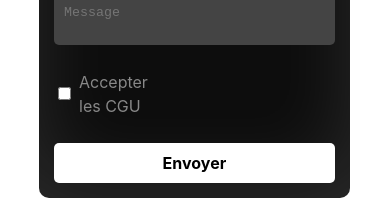
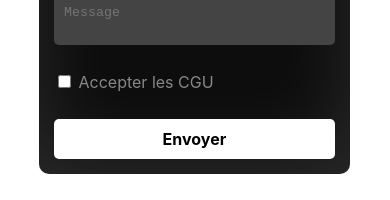
Before and after one commit to eliott-colin/portfolio-vite, a React (Vite) app: page / in a window 390 px wide. Shown: the part 1365-1565 px from the top of the page. Built offline with nearby package versions, Linux system fonts and the light colour scheme.

Commit message:
Responsive end

```diff
--- a/src/components/contact.jsx
+++ b/src/components/contact.jsx
@@ -38,6 +38,9 @@ const TextArea = styled.textarea`
 const CheckboxLabel = styled.label`
   color: #888;
   display: flex;
+  @media (max-width: 600px) {
+      display: block;
+    }
   align-items: center;
   gap: 5px;
 `;
```
